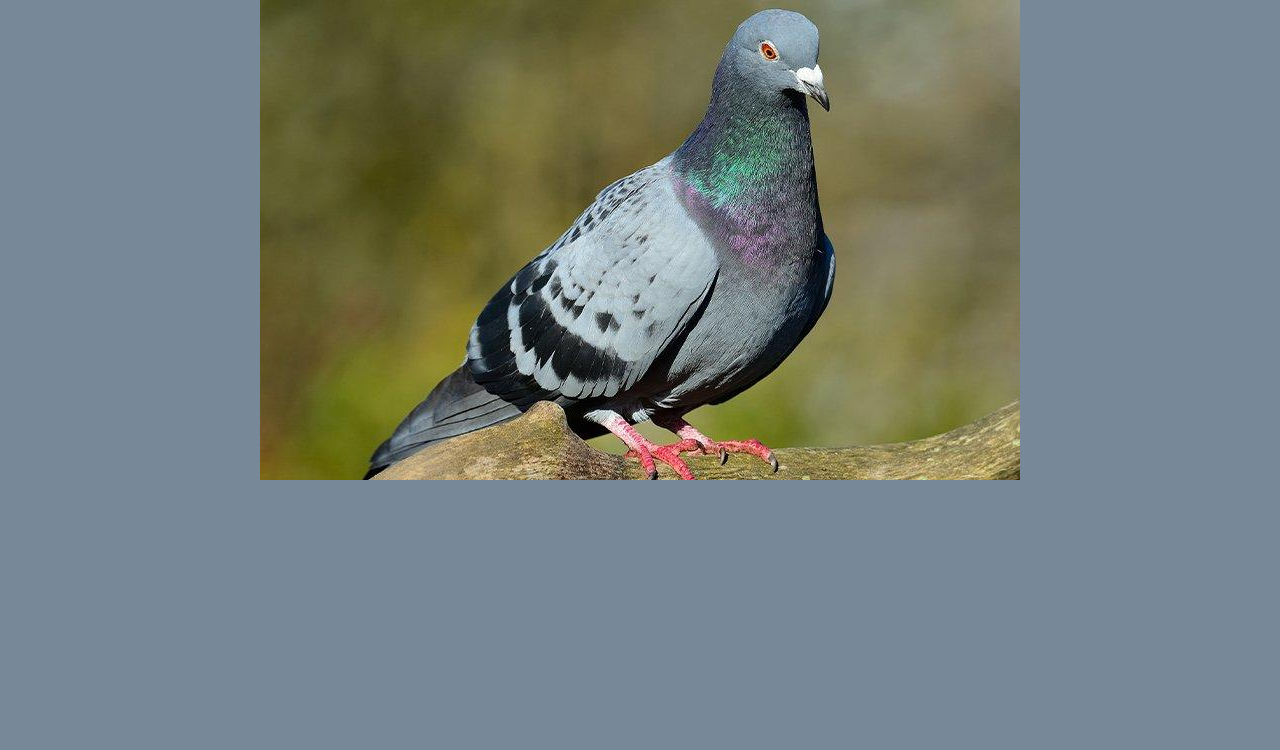
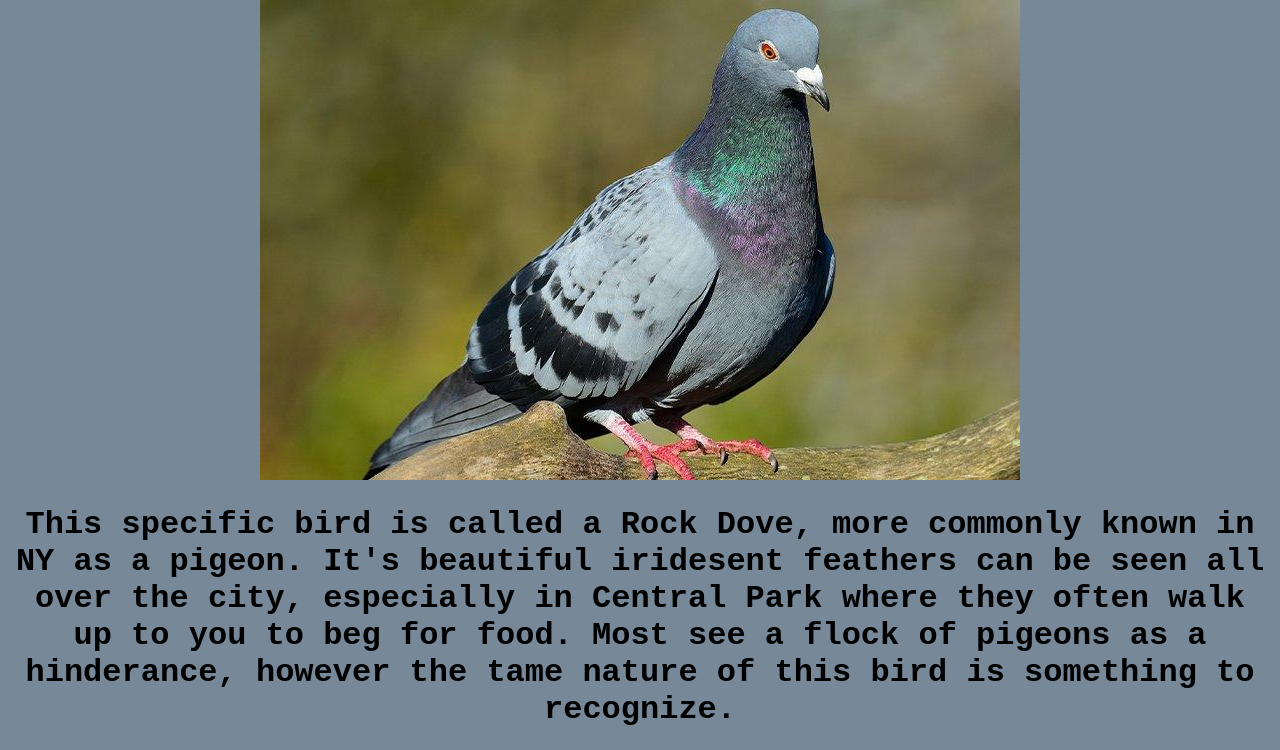
Before and after one commit to katie34/NY_zoo, a plain HTML site: page pigeon.html in a window 1280 px wide. Shown: the part 80-830 px from the top of the page. Before the commit the page ends 800 px from the top, so only its background shows below. Drawn offline with Linux system fonts and the light colour scheme.

Commit message:
update pigeon.html description

```diff
--- a/pigeon.html
+++ b/pigeon.html
@@ -7,4 +7,14 @@
 <body>
     <h1>Pigeon</h1>
     <img src="img/pigeon.jpg" alt="pigeon">
+    <h1>This specific bird is called a Rock Dove,
+        more commonly known in NY as a pigeon. It's
+        beautiful  iridesent feathers can be seen all
+        over the city, especially in Central Park where
+        they often walk up to you to beg for food.
+        Most see a flock of pigeons as a hinderance,
+        however the tame nature of this bird is something
+        to recognize.
+
+    </h1>
 </body>
```
